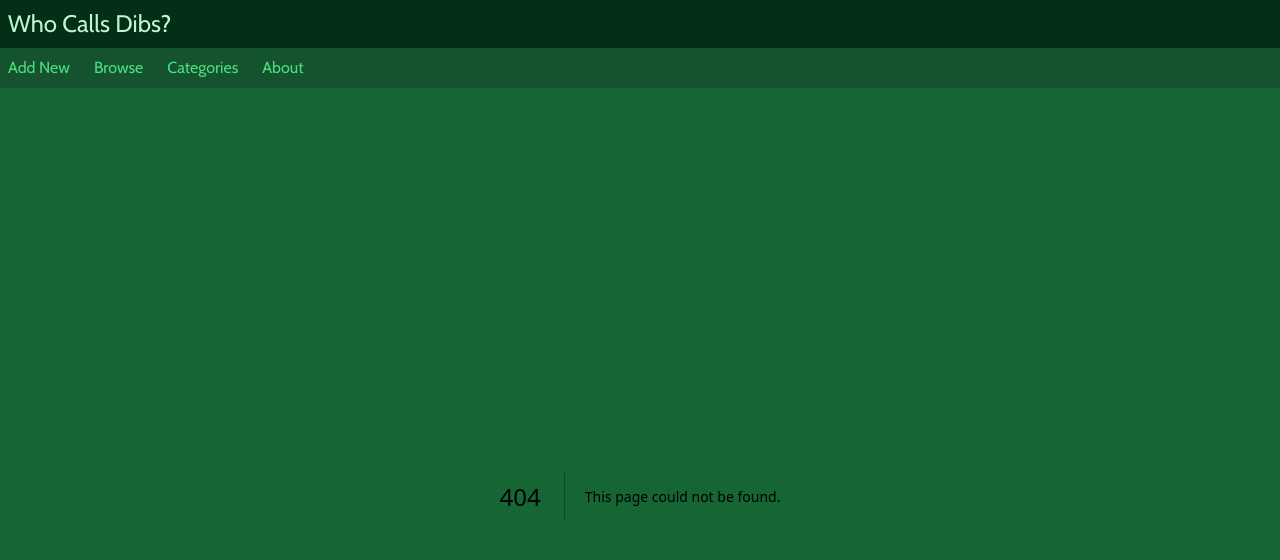
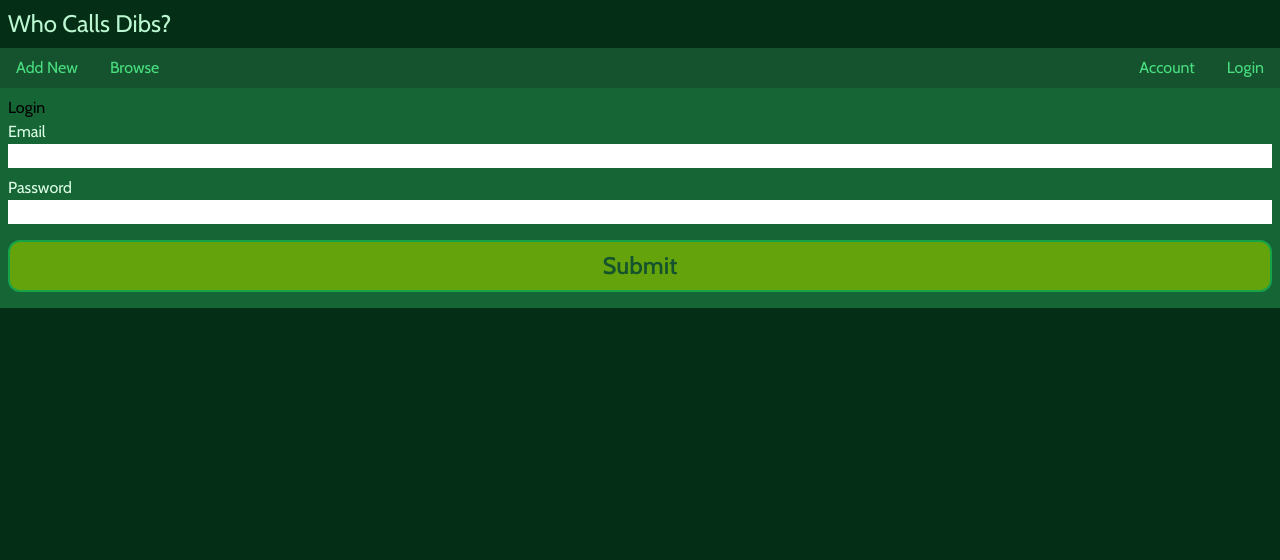
Before and after one commit to vkanicka/WhoCallsDibs, a Next.js app: page /login in a window 1280 px wide. Before the commit this address had no page. Shown: the top 560 px of the page. Built offline with nearby package versions, Linux system fonts and the light colour scheme.

Commit message:
Add login route and basic UI

```diff
--- a/src/app/item/[id]/page.tsx
+++ b/src/app/item/[id]/page.tsx
@@ -48,7 +48,7 @@ const ItemPage = () => {
                     <div className="flex justify-center">
                         {item.ImageURL && (
                             <Image
-                                className="place-self-center w-1/2 md:w-1/2 lg:w-1/3 xl:w-1/4 py-2 rounded-xl aspect-square object-cover"
+                                className="transition-opacity place-self-center w-1/2 md:w-1/2 lg:w-1/3 xl:w-1/4 py-2 rounded-xl aspect-square object-cover"
                                 width={100}
                                 height={100}
                                 src={item.ImageURL}
--- /dev/null
+++ b/src/app/login/page.tsx
@@ -0,0 +1,30 @@
+/**
+ * Event handlers cannot be passed to child component Props
+ */
+'use client'
+
+const LoginPage = () => {
+    const submitForm = () => {
+        console.log('submitting login form...')
+    }
+    return (
+        <div>
+            <h1>Login</h1>
+            <form onSubmit={submitForm} className="flex flex-col gap-2">
+            <div className="flex flex-col text-green-100">
+                <label>Email</label>
+                <input name='email' id='email' className="text-green-950" required type="email"></input>
+            </div>
+            <div className="flex flex-col text-green-100">
+                <label>Password</label>
+                <input name='email' id='email' className="text-green-950" required type="password"></input>
+            </div>
+            {/* <button className="border p-1 border-solid border-green-300 rounded-lg hover:font-bold" type="submit">Submit</button> */}
+            <div className='bg-green-800 sticky bottom-0 top-0 left-0 right-0 w-full py-2'>
+                <button type='submit' className='text-2xl w-full bg-lime-600 px-4 py-2 border-2 rounded-xl border-green-600 border-solid text-green-900 font-semibold'>Submit</button>
+            </div>
+        </form>
+        </div>
+    )
+}
+export default LoginPage;
--- a/src/components/itemCard.tsx
+++ b/src/components/itemCard.tsx
@@ -12,7 +12,7 @@ const ItemCard = ({ item }: Props) => {
             <h3 className="text-lg font-semibold">{item.ItemName}</h3>
             {item.ImageURL && (
                 <Image
-                className="self-center w-full aspect-square object-cover"
+                className="transition-opacity self-center w-full aspect-square object-cover"
                 width={50}
                 height={50}
                 src={item.ImageURL}
--- a/src/components/subnav.tsx
+++ b/src/components/subnav.tsx
@@ -2,11 +2,17 @@ import Link from "next/link"
 
 const Subnav = () => {
     return (
-        <nav className="bg-green-900 p-2 pt-14 flex text-green-400 gap-6">
-            <Link href='/add/'>Add New</Link>
-            <Link href='/browse/'>Browse</Link>
-            <Link href='/categories/'>Categories</Link>
-            <Link href='/about/'>About</Link>
+        <nav className="bg-green-900 p-2 px-4 pt-14 flex justify-between text-green-400 gap-6">
+            <div className="space-x-8">
+                <Link href='/add/'>Add New</Link>
+                <Link href='/browse/'>Browse</Link>
+            </div>
+            {/* <Link href='/categories/'>Categories</Link> */}
+            {/* <Link href='/about/'>About</Link> */}
+            <div className="space-x-8">
+                <Link href='/account/'>Account</Link>
+                <Link href='/login/'>Login</Link>
+            </div>
         </nav>
     )
 }
```
Also changed, not shown: src/app/account/page.tsx (added).
